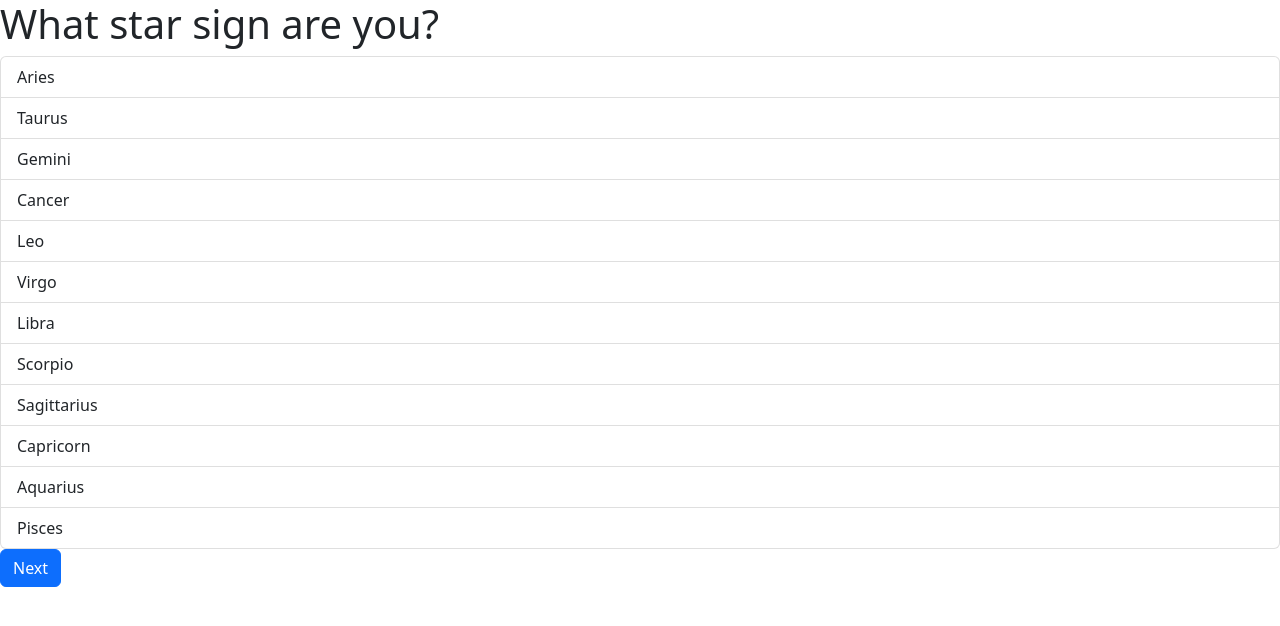
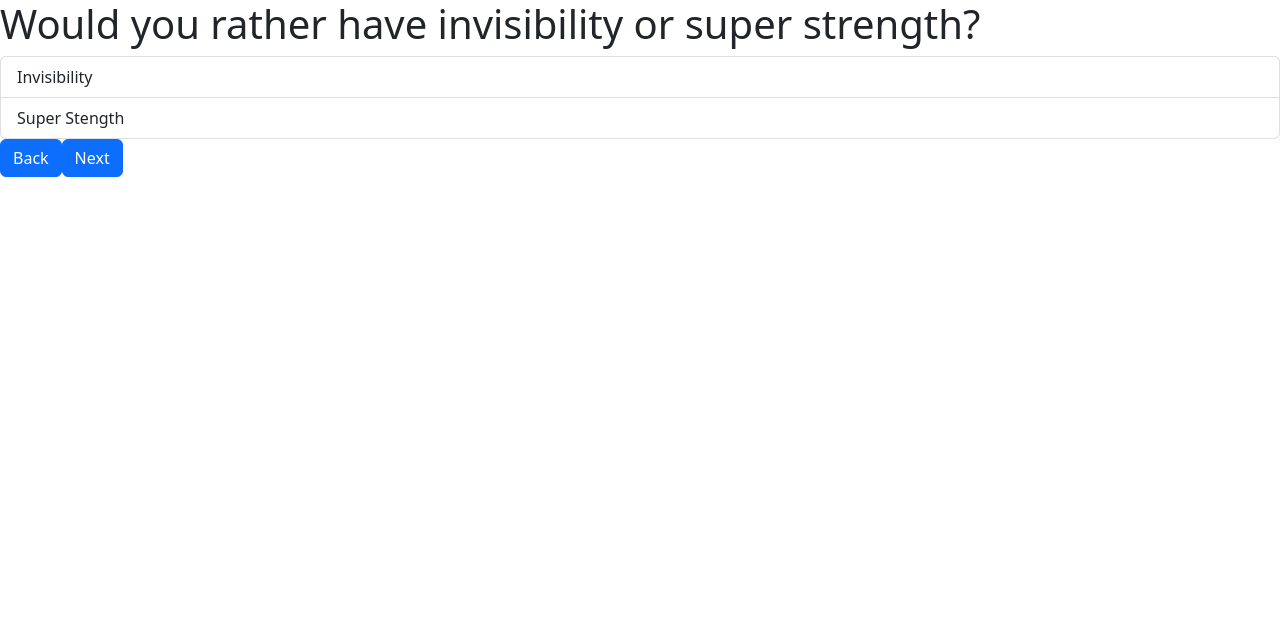
Before and after one commit to tobyestipona/StudyStars, a React (Vite) app: page /Question2 in a window 1280 px wide. Shown: the top 626 px of the page. Built offline with nearby package versions, Linux system fonts and the light colour scheme.

Commit message:
buttons work!

```diff
--- a/package.json
+++ b/package.json
@@ -12,7 +12,8 @@
   "dependencies": {
     "bootstrap": "^5.2.3",
     "react": "^18.2.0",
-    "react-dom": "^18.2.0"
+    "react-dom": "^18.2.0",
+    "react-router-dom": "^6.22.3"
   },
   "devDependencies": {
     "@types/react": "^18.2.66",
--- a/src/App.tsx
+++ b/src/App.tsx
@@ -1,35 +1,39 @@
 import { useState } from "react";
-import Button from "./components/Button";
-import ListGroup from "./components/ListGroup";
+import { BrowserRouter as Router, Routes, Route } from "react-router-dom";
+import Login from "./components/Login";
+import Question1 from "./components/Question1";
+import Question2 from "./components/Question2";
+
+//REFERENCE
+//   return (
+//     <div>
+//       {/* {alertVisible && <Alert type="secondary" onClose={() => setAlertVisibility(false)}>THERE IS A FIRE</Alert>}
+//       <Button color="danger" onClick={() => setAlertVisibility(true)}>
+//         FIRE ALARM
+//       </Button> */}
+//       <ListGroup items={items} heading="What star sign are you?" onSelectItem={handleSelectedItem}/>
+//       <Button color="primary" onClick={() => handleSelectedItem}>Next</Button>
+//     </div>
+//   );
+// }
 
 function App() {
-  let items = [
-    "Aries",
-    "Taurus",
-    "Gemini",
-    "Cancer",
-    "Leo",
-    "Virgo",
-    "Libra",
-    "Scorpio",
-    "Sagittarius",
-    "Capricorn",
-    "Aquarius",
-    "Pisces"
-  ];
-  const handleSelectedItem = (item: string) => {
-    console.log(item);
-  }
-
   return (
-    <div>
-      {/* {alertVisible && <Alert type="secondary" onClose={() => setAlertVisibility(false)}>THERE IS A FIRE</Alert>}
-      <Button color="danger" onClick={() => setAlertVisibility(true)}>
-        FIRE ALARM
-      </Button> */}
-      <ListGroup items={items} heading="What star sign are you?" onSelectItem={handleSelectedItem}/>
-      <Button color="primary" onClick={() => handleSelectedItem}>Next</Button>
-    </div>
+    <Router>
+      <Routes>
+        <Route path="/" element={<Login />}/>
+        <Route path="/Question1" element={<Question1 />}/>
+        <Route path="/Question2" element={<Question2 />}/>
+        {/* <Route path="/Question3" element={<Question3 />}/>
+        <Route path="/Question4" element={<Question4 />}/>
+        <Route path="/Question5" element={<Question5 />}/>
+        <Route path="/Question6" element={<Question6 />}/>
+        <Route path="/Question7" element={<Question7 />}/>
+        <Route path="/Question8" element={<Question8 />}/>
+        <Route path="/Question9" element={<Question9 />}/>
+        <Route path="/Question10" element={<Question10 />}/> */}
+      </Routes>
+    </Router>
   );
 }
 
--- /dev/null
+++ b/src/components/Login.tsx
@@ -0,0 +1,16 @@
+import { Link } from "react-router-dom";
+import Button from "./Button";
+
+
+function Login() {
+  return (
+    <div>
+      <h1>Login</h1>
+      <Link to="/Question1">
+        <Button color="primary" onClick={() => console.log()}>Start</Button>
+      </Link>
+    </div>
+  );
+}
+
+export default Login;
--- /dev/null
+++ b/src/components/Question1.tsx
@@ -0,0 +1,38 @@
+import ListGroup from "./ListGroup";
+import Button from "./Button";
+import { Link } from "react-router-dom";
+
+const handleSelectedItem = (item: string) => {
+  console.log(item);
+};
+
+function Question1() {
+  let items = [
+    "Aries",
+    "Taurus",
+    "Gemini",
+    "Cancer",
+    "Leo",
+    "Virgo",
+    "Libra",
+    "Scorpio",
+    "Sagittarius",
+    "Capricorn",
+    "Aquarius",
+    "Pisces",
+  ];
+  return (
+  <div>
+    <ListGroup
+      items={items}
+      heading="What star sign are you?"
+      onSelectItem={handleSelectedItem}
+    />
+    <Link to="/Question2">
+        <Button color="primary" onClick={() => console.log()}>Next</Button>
+    </Link>
+  </div>
+  );
+}
+
+export default Question1;
--- /dev/null
+++ b/src/components/Question2.tsx
@@ -0,0 +1,31 @@
+import ListGroup from "./ListGroup";
+import Button from "./Button";
+import { Link } from "react-router-dom";
+
+const handleSelectedItem = (item: string) => {
+  console.log(item);
+};
+
+function Question2() {
+  let items = [
+    "Invisibility",
+    "Super Stength"
+  ];
+  return (
+  <div>
+    <ListGroup
+      items={items}
+      heading="Would you rather have invisibility or super strength?"
+      onSelectItem={handleSelectedItem}
+    />
+    <Link to="/Question1">
+        <Button color="primary" onClick={() => console.log()}>Back</Button>
+    </Link>
+    <Button color="primary" onClick={() => handleSelectedItem}>
+      Next
+    </Button>
+  </div>
+  );
+}
+
+export default Question2;
```
Also changed, not shown: 1 other file (tests, documents, lock files or other folders).
